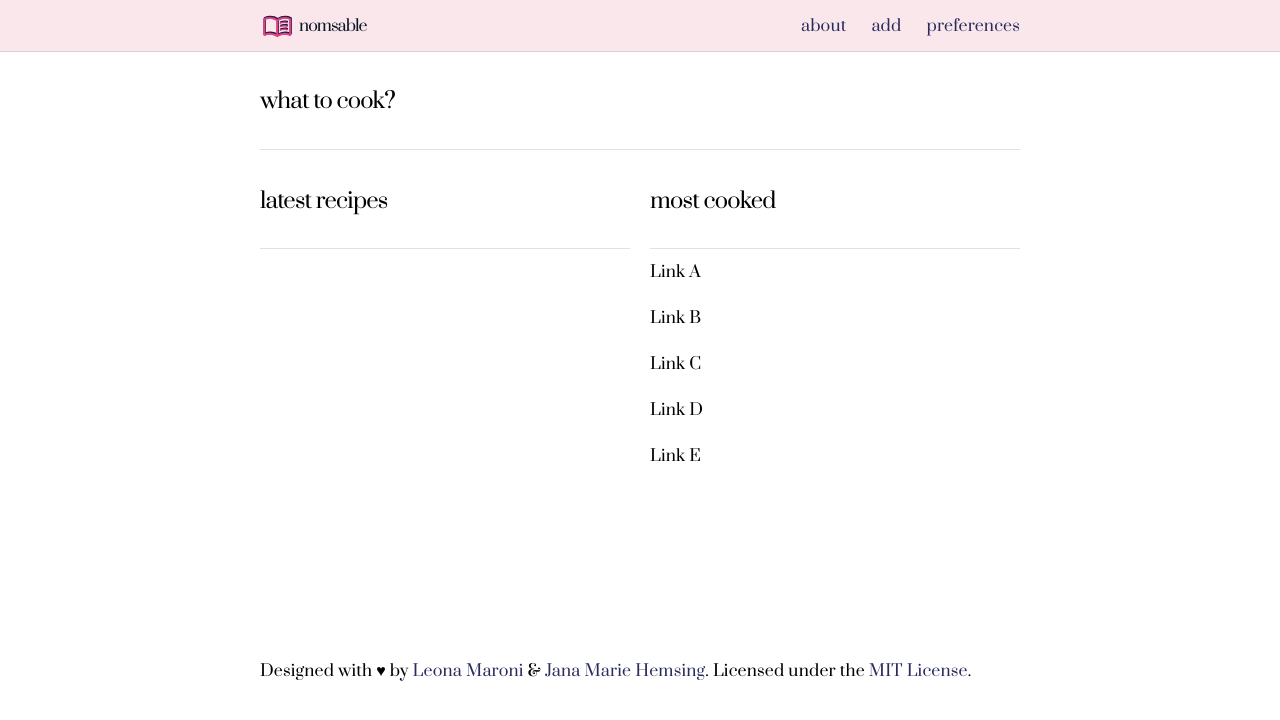
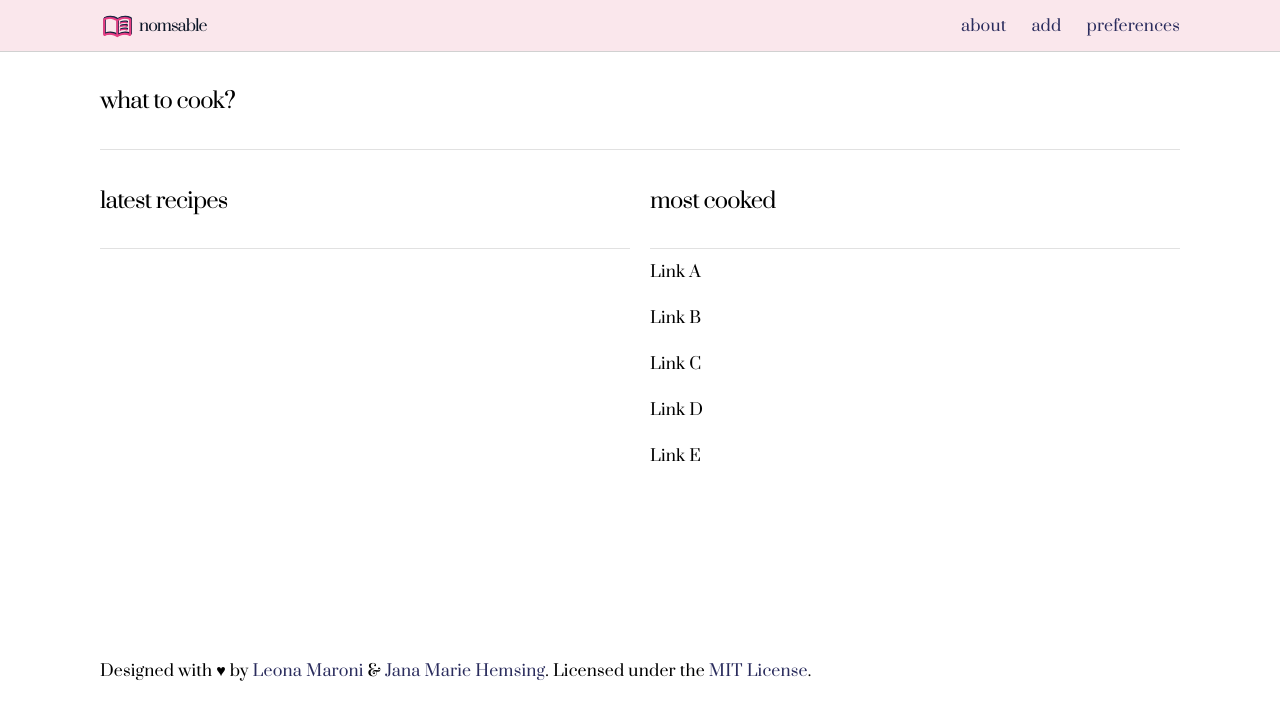
Before and after one commit to leona-ya/nomsable, a Django app: page / in a window 1280 px wide. Shown: the top 720 px of the page. Run offline with Django 4.2, Linux system fonts and the light colour scheme; the visitor is signed in with stand-in values (Sample User, id 1); data that the repository does not hold is empty; style sheets or scripts are compiled from the project's sources; some libraries are stand-ins or nearby versions.

Commit message:
removed container, added ingredient css

```diff
--- a/static/base.css
+++ b/static/base.css
@@ -23,10 +23,6 @@
     overflow: hidden;
     position: relative;
     width: 100%;
-}
-
-.wrapper .container {
-    max-width: 80rem;
 }
 
 .wrapper > .container {
@@ -162,3 +158,9 @@
 
 /* table */
 table tbody td {border: none;}
+
+/* Recipe */
+.ingredientDescription {
+    font-size: 1.2rem;
+    color: var(--color-primary);
+}
```
